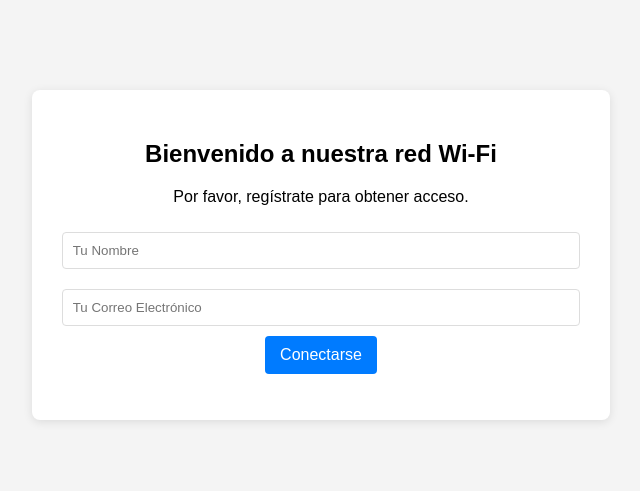
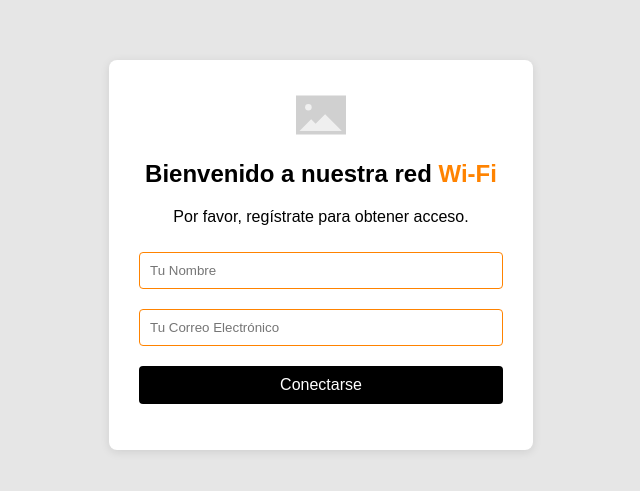
Before and after one commit to MichLanza/portal-cautivo, a website: page src/public/index.html in a window 1280 px wide. Shown: the part 153-644 px from the top of the page, without its empty margins (319-959 px from the left). Drawn offline with Linux system fonts and the light colour scheme.

Commit message:
feat: Update API routes and enhance registration form styling

```diff
--- a/src/app.ts
+++ b/src/app.ts
@@ -15,7 +15,7 @@ app.use(bodyParser.json());
 app.use(express.static(path.join(__dirname, "public")));
 
 // Rutas de la API
-app.use("/", authRoutes); // Tus rutas de registro
+app.use("/api/register", authRoutes); // Tus rutas de registro
 
 // Redirigir la raíz a tu formulario
 app.get("/", (req, res) => {
--- a/src/controllers/authController.ts
+++ b/src/controllers/authController.ts
@@ -66,9 +66,6 @@ export const registerUser = async (req: Request, res: Response) => {
       res.status(500).send("<h1>Error</h1>");
     }
 
-    console.log(successRedirectUrl);
-
-
   } catch (error: any) {
     // if (error.code === "ER_DUP_ENTRY") {
     //   return res.status(409).send("El correo electrónico ya está registrado.");
--- a/src/public/index.html
+++ b/src/public/index.html
@@ -5,18 +5,74 @@
     <meta name="viewport" content="width=device-width, initial-scale=1.0">
     <title>Portal Cautivo - Registro</title>
     <style>
-        body { font-family: Arial, sans-serif; display: flex; justify-content: center; align-items: center; height: 100vh; background-color: #f4f4f4; }
-        .container { background: white; padding: 30px; border-radius: 8px; box-shadow: 0 2px 10px rgba(0,0,0,0.1); text-align: center; }
-        input[type="text"], input[type="email"] { width: 100%; padding: 10px; margin: 10px 0; border: 1px solid #ddd; border-radius: 4px; box-sizing: border-box; }
-        button { background-color: #007bff; color: white; padding: 10px 15px; border: none; border-radius: 4px; cursor: pointer; font-size: 16px; }
-        button:hover { background-color: #0056b3; }
+        body {
+            font-family: Arial, sans-serif;
+            display: flex;
+            justify-content: center;
+            align-items: center;
+            height: 100vh;
+            background-color: #e6e6e6;
+        }
+        .container {
+            background: #fff;
+            padding: 30px;
+            border-radius: 8px;
+            box-shadow: 0 2px 10px rgba(0,0,0,0.1);
+            text-align: center;
+            width: 364px;
+        }
+        .logo-placeholder {
+            display: flex;
+            justify-content: center;
+            align-items: center;
+            margin-bottom: 20px;
+        }
+        input[type="text"], input[type="email"] {
+            width: 100%;
+            padding: 10px;
+            margin: 10px 0;
+            border: 1px solid #ff8300;
+            border-radius: 4px;
+            box-sizing: border-box;
+            background: #fff;
+            color: #000;
+        }
+        input[type="text"]:focus, input[type="email"]:focus {
+            outline: none;
+            border-color: #000;
+        }
+        button {
+            background-color: #000;
+            color: #fff;
+            padding: 10px 15px;
+            border: none;
+            border-radius: 4px;
+            cursor: pointer;
+            font-size: 16px;
+            width: 100%;
+            margin-top: 10px;
+            transition: background 0.2s;
+        }
+
+        h2, p {
+            color: #000;
+        }
     </style>
 </head>
 <body>
     <div class="container">
-        <h2>Bienvenido a nuestra red Wi-Fi</h2>
+        <div class="logo-placeholder">
+           <!-- LOGO -->
+            <svg xmlns="http://www.w3.org/2000/svg" width="50" height="50" viewBox="0 0 180.119 139.794">
+                <g transform="translate(-13.59 -66.639)" paint-order="fill markers stroke"><path fill="#d0d0d0"
+                     d="M13.591 66.639H193.71v139.794H13.591z"/><path d="m118.507 133.514-34.249 34.249-15.968-15.968-41.938 41.937H178.726z"
+                     opacity=".675" fill="#fff"/><circle cx="58.217" cy="108.555" r="11.773" opacity=".675" fill="#fff"/>
+                     <path fill="none" d="M26.111 77.634h152.614v116.099H26.111z"/></g>
+            </svg>
+        </div>
+        <h2>Bienvenido a nuestra red <span style="color: #ff8300;">Wi-Fi</span></h2>
         <p>Por favor, regístrate para obtener acceso.</p>
-        <form action="/register" method="POST">
+        <form action="/api/register" method="POST">
             <input type="text" name="name" placeholder="Tu Nombre" required>
             <input type="email" name="email" placeholder="Tu Correo Electrónico" required>
             <input type="hidden" name="mac" id="mac">
@@ -28,12 +84,10 @@
             <input type="hidden" name="radioId" id="radioId">
             <button type="submit">Conectarse</button>
         </form>
-        <p id="message" style="color: green; margin-top: 15px;"></p>
+        <p id="message" style="color: #ff8300; margin-top: 15px;"></p>
     </div>
  <script>
     const params = new URLSearchParams(window.location.search);
-    console.log(params);
-
     document.getElementById('mac').value = params.get('clientMac') || '';
     document.getElementById('ip').value = params.get('clientIp') || '';
     document.getElementById('apmac').value = params.get('apMac') || '';
--- a/src/routes/authRoutes.ts
+++ b/src/routes/authRoutes.ts
@@ -3,7 +3,7 @@ import { registerUser } from "../controllers/authController";
 
 const router = Router();
 
-router.post("/register", (req: Request, res: Response) => {
+router.post("/", (req: Request, res: Response) => {
   registerUser(req, res);
 });
 
--- a/src/services/OmadaHotspotService.ts
+++ b/src/services/OmadaHotspotService.ts
@@ -25,7 +25,6 @@ export class OmadaHotspotApi {
         const match = setCookie.join('; ').match(/TPOMADA_SESSIONID=([^;]+)/);
         if (match) {
           sessionId = match[1];
-          console.log("TPOMADA_SESSIONID:", sessionId);
         }
       }
       if (response.data.errorCode === 0) {
@@ -77,10 +76,8 @@ export class OmadaHotspotApi {
         },
         //  withCredentials: true,
       });
-      // console.log(response.data);
 
       const data = response.data as { errorCode: number; [key: string]: any };
-      console.log(data);
 
       if (data.errorCode === 0) {
         return true;
```
